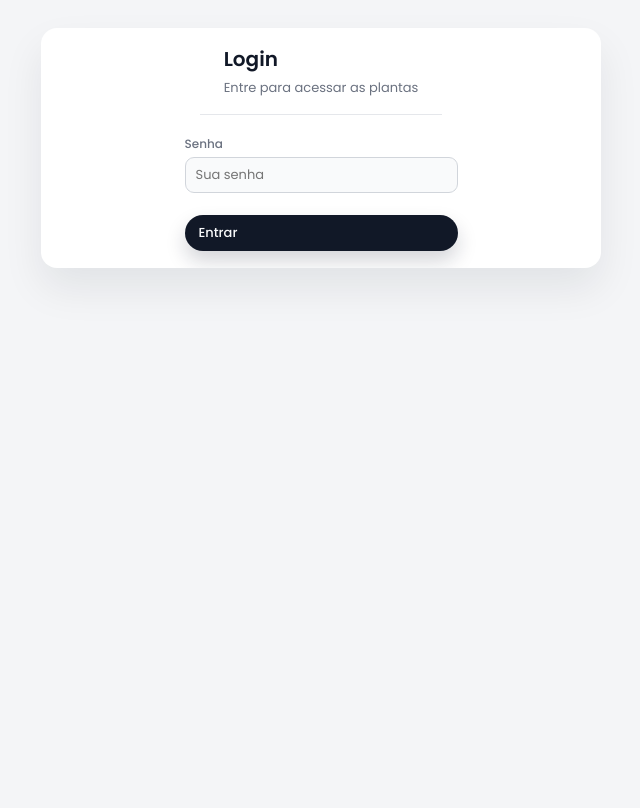
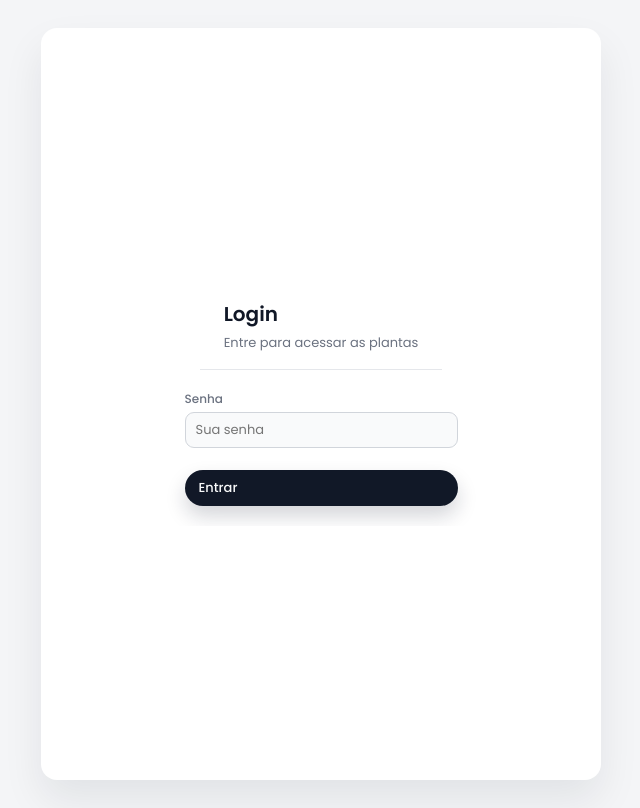
Before and after one commit to joaovitor101/planta_cliniprev2, a React (Vite) app: page / in a window 1280 px wide. Shown: the whole page, without its empty margins (319-959 px from the left). Built offline with nearby package versions, Linux system fonts and the light colour scheme; no server answers.

Commit message:
feat: estilização e aumento da área de atuação

```diff
--- a/src/index.css
+++ b/src/index.css
@@ -26,7 +26,8 @@ body {
 
 .app-shell {
   width: 100%;
-  max-width: 1200px;
+  max-width: 1600px;
+  min-height: calc(100vh - 48px);
   margin: 24px;
   background: #ffffff;
   border-radius: 16px;
@@ -181,11 +182,15 @@ body {
 .canvas {
   position: relative;
   width: 100%;
+  flex: 1;
   min-height: 520px;
   border-radius: 18px;
-  background: #f3f4f6;
+  background-color: #f8fafc;
+  background-image: radial-gradient(#cbd5e1 1px, transparent 1px);
+  background-size: 20px 20px;
   border: 1px solid #e5e7eb;
   box-shadow: inset 0 0 0 1px rgba(15, 23, 42, 0.02);
+  overflow: hidden;
 }
 
 .bottom-toolbar {
```
